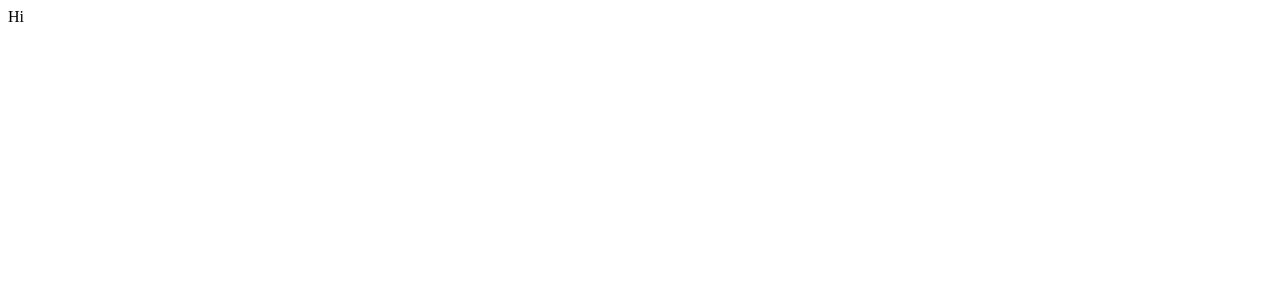
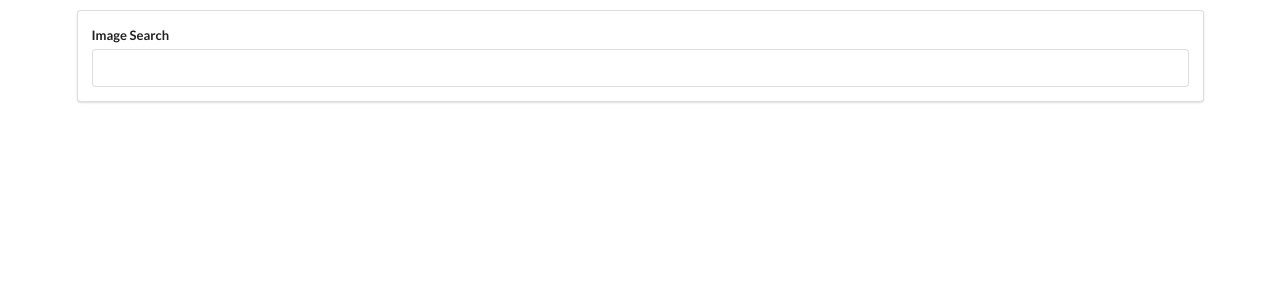
Before and after one commit to pArtour/react-redux-course, a React (Create React App) app in the folder pics/: page / in a window 1280 px wide. Shown: the top 300 px of the page. Built offline with nearby package versions, Linux system fonts and the light colour scheme.

Commit message:
Creating and styling input

```diff
--- a/pics/public/index.html
+++ b/pics/public/index.html
@@ -5,6 +5,7 @@
     <link rel="icon" href="%PUBLIC_URL%/favicon.ico" />
     <meta name="viewport" content="width=device-width, initial-scale=1" />
     <meta name="theme-color" content="#000000" />
+    <link rel="stylesheet" href="https://cdnjs.cloudflare.com/ajax/libs/semantic-ui/2.4.1/semantic.min.css">
     <meta
       name="description"
       content="Web site created using create-react-app"
--- a/pics/src/Components/App.js
+++ b/pics/src/Components/App.js
@@ -1,8 +1,13 @@
 import React from "react";
+import SearchBar from "./SearchBar";
 
 class App extends React.Component{
     render() {
-        return <div>Hi</div>
+        return (
+            <div className="ui container" style={{marginTop: '10px'}}>
+                <SearchBar />
+            </div>
+        );
     }
 }
 export default App;
--- /dev/null
+++ b/pics/src/Components/SearchBar.js
@@ -0,0 +1,22 @@
+import React from "react";
+
+class SearchBar extends React.Component{
+
+    render() {
+        return (
+            <div className="ui segment">
+                <form className="ui form">
+                    <div className="field">
+                        <label>Image Search</label>
+                        <input
+                            type="text"
+
+                        />
+                    </div>
+                </form>
+            </div>
+        );
+    };
+}
+
+export default SearchBar;
```
Also changed, not shown: 1 other file (tests, documents, lock files or other folders).
